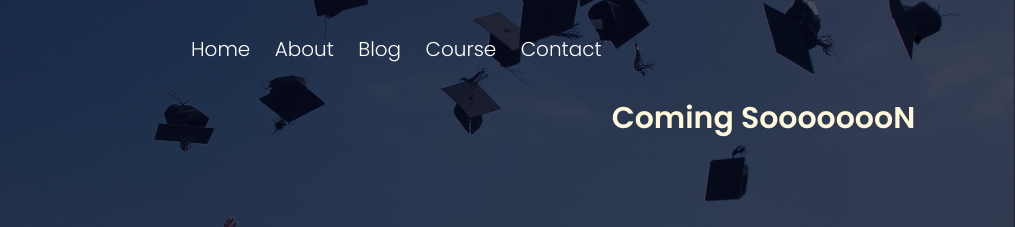
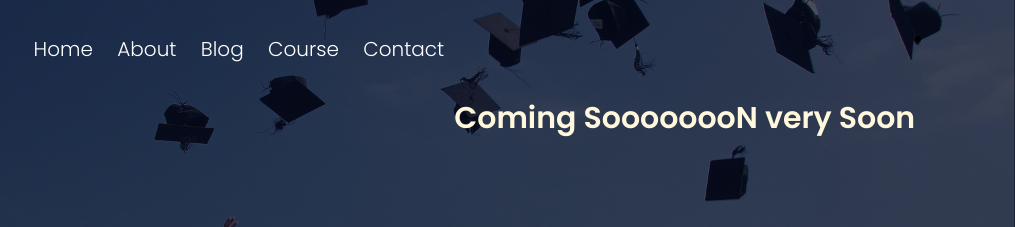
Before and after one commit to Mahasin2719/Arfa-Uni-web, a plain HTML site: page Contact.html in a window 1280 px wide. Shown: the top 227 px of the page, 265-1280 px from the left. Drawn offline with Linux system fonts and the light colour scheme.

Commit message:
Updated  Contact.html

```diff
--- a/Contact.html
+++ b/Contact.html
@@ -34,7 +34,7 @@
                     <li><a href="./Contact.html">Contact</a></li>
                 </ul>
             </div>
-            <h1>Coming SoooooooN</h1>
+            <h1>Coming SoooooooN very Soon</h1>
 
             <li>
                 <div class="open" id="open" onclick="openMenu()"></div>
```
